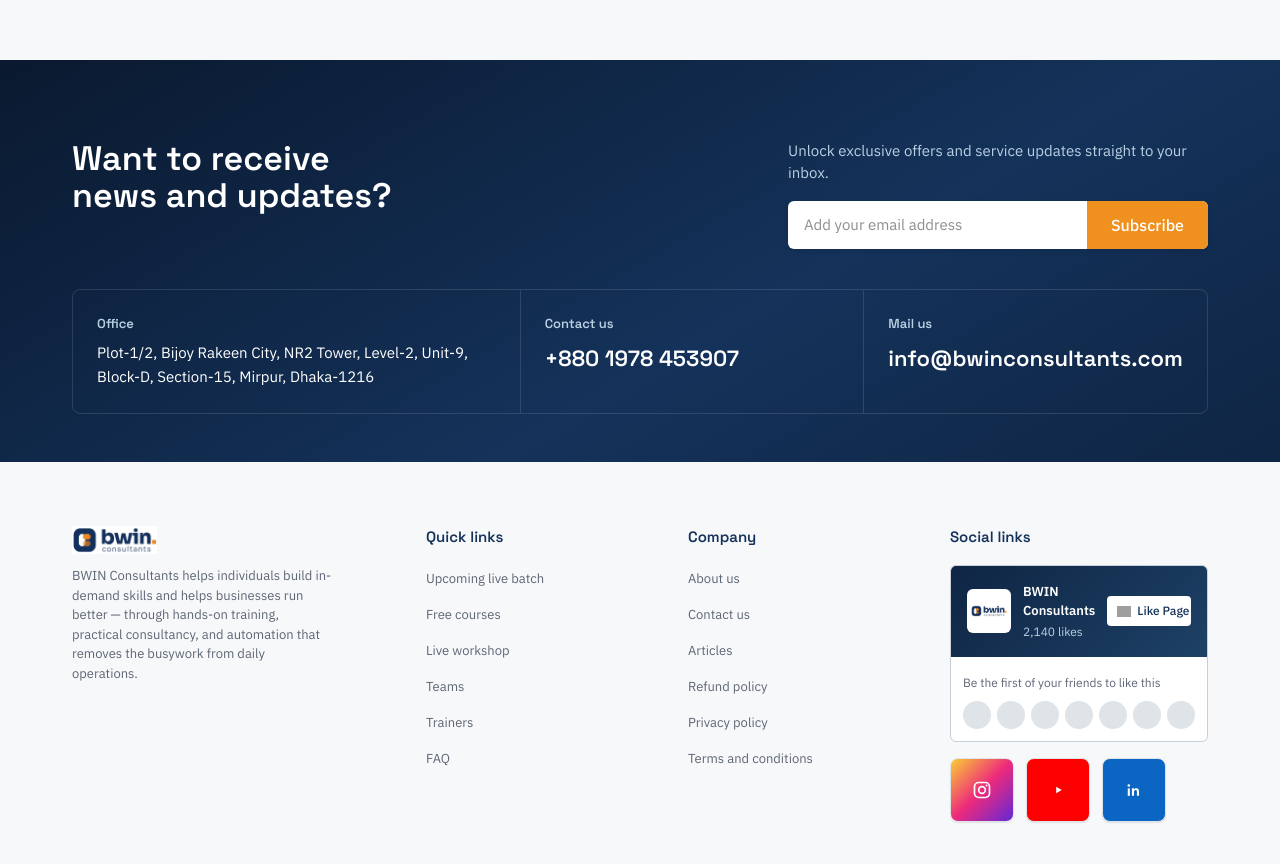
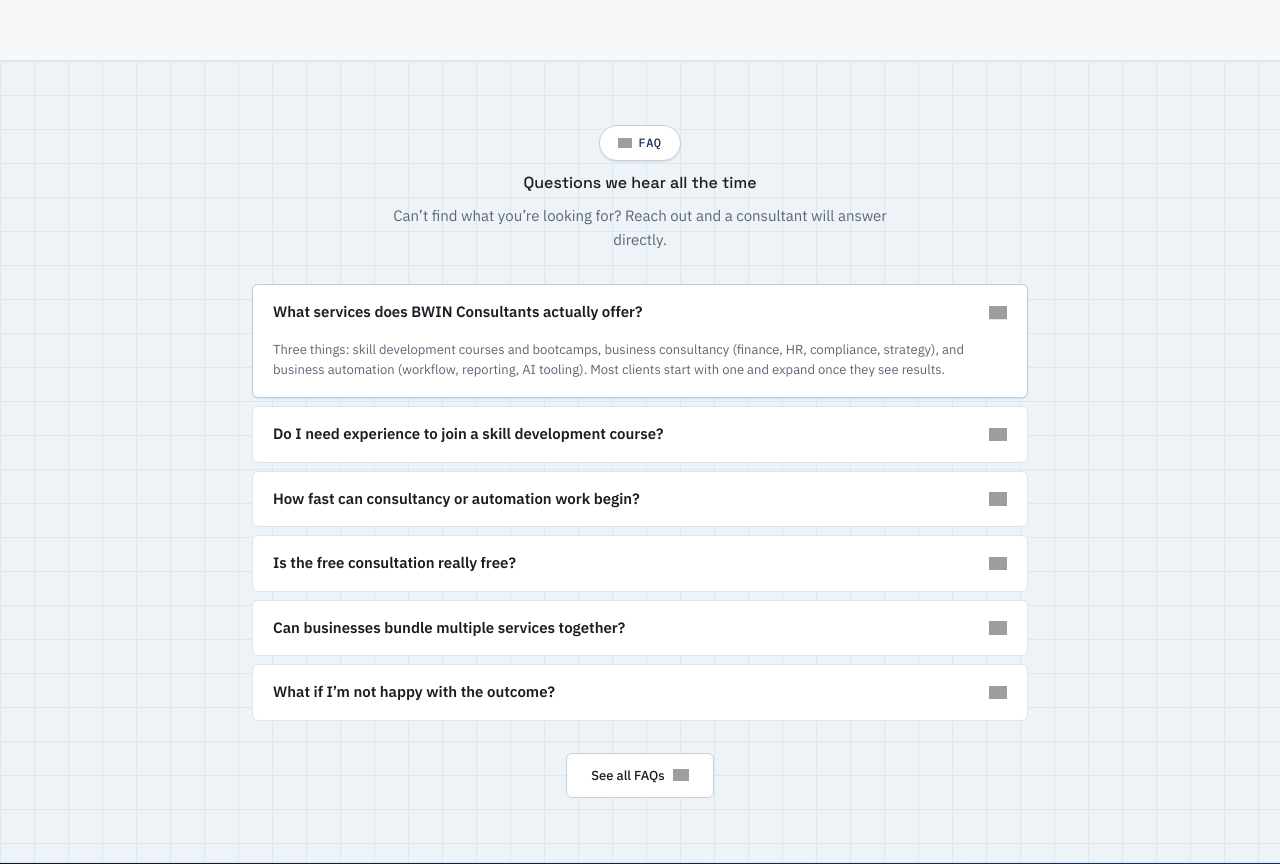
Before and after one commit to ashrafulahsan/bwin-web, a Next.js app: page / in a window 1280 px wide. Shown: the part 3960-4824 px from the top of the page. Built offline with nearby package versions, Linux system fonts and the light colour scheme; grey boxes are pictures that could not be loaded.

Commit message:
Add FaqSection component and related data; update homepage to include FaqSection

```diff
--- /dev/null
+++ b/src/app/(website)/_components/FaqSection.jsx
@@ -0,0 +1,48 @@
+'use client';
+
+import { useState } from 'react';
+import Link from 'next/link';
+import { Icon } from '@/components/ui';
+import { routes } from '@/config/site.config';
+import { homeFaqItems } from '../_data/faq-items';
+
+function FaqItem({ item, open, onToggle }) {
+  return (
+    <div className={'faq-item' + (open ? ' open' : '')}>
+      <button className="faq-question" onClick={onToggle} aria-expanded={open}>
+        <span>{item.q}</span>
+        <Icon name="chevron-down" size={18} className="faq-chevron" />
+      </button>
+      <div className="faq-answer-wrap">
+        <p className="faq-answer">{item.a}</p>
+      </div>
+    </div>
+  );
+}
+
+export function FaqSection({ eyebrow, title, sub, items, dark }) {
+  const [openIdx, setOpenIdx] = useState(0);
+  const data = items || homeFaqItems;
+  return (
+    <section className={'faq-section' + (dark ? ' faq-dark' : '')}>
+      <div className="faq-inner">
+        <div className="faq-head">
+          <div className="faq-eyebrow"><Icon name="question-mark-circle" size={14} />{eyebrow || 'FAQ'}</div>
+          <h2 className="faq-title">{title || 'Questions we hear all the time'}</h2>
+          <p className="faq-sub">{sub || 'Can’t find what you’re looking for? Reach out and a consultant will answer directly.'}</p>
+        </div>
+        <div className="faq-list">
+          {data.map((item, i) => (
+            <FaqItem key={i} item={item} open={openIdx === i} onToggle={() => setOpenIdx(openIdx === i ? -1 : i)} />
+          ))}
+        </div>
+        <div className="faq-more">
+          <Link className="faq-more-link" href={routes.faq}>
+            See all FAQs
+            <Icon name="arrow-right" size={16} />
+          </Link>
+        </div>
+      </div>
+    </section>
+  );
+}
--- /dev/null
+++ b/src/app/(website)/_data/faq-items.js
@@ -0,0 +1,10 @@
+// Static for now — swap this export for an API call (e.g. GET /api/v1/faqs?scope=home) once FAQs are
+// managed in the backend (pages module). Shape must stay { q, a } for FaqSection to keep working unchanged.
+export const homeFaqItems = [
+  { q: 'What services does BWIN Consultants actually offer?', a: 'Three things: skill development courses and bootcamps, business consultancy (finance, HR, compliance, strategy), and business automation (workflow, reporting, AI tooling). Most clients start with one and expand once they see results.' },
+  { q: 'Do I need experience to join a skill development course?', a: 'No — our courses are tiered from beginner to advanced, and tabs on the course catalog let you filter by level. Mentors also review your project work regardless of where you start.' },
+  { q: 'How fast can consultancy or automation work begin?', a: 'A free consultation call usually happens within one business day. Most engagements kick off within a week of that call, once scope and goals are agreed.' },
+  { q: 'Is the free consultation really free?', a: 'Yes, no cost and no obligation. It exists to match you with the right course, service, or automation fit before you commit to anything.' },
+  { q: 'Can businesses bundle multiple services together?', a: 'Yes — check our Bundle Offer page for packaged pricing across skill development, consultancy, and automation, usually at a lower combined rate than booking separately.' },
+  { q: 'What if I’m not happy with the outcome?', a: 'We check in at every milestone so issues surface early, not at the end. If something isn’t working, tell your consultant or trainer directly — adjustments are part of the engagement, not an extra ask.' },
+];
--- a/src/app/(website)/page.jsx
+++ b/src/app/(website)/page.jsx
@@ -4,6 +4,7 @@
 import { BusinessAutomationSection } from './_components/BusinessAutomationSection';
 import { WhyChooseUsSection } from './_components/WhyChooseUsSection';
 import { TestimonialsSection } from './_components/TestimonialsSection';
+import { FaqSection } from './_components/FaqSection';
 
 export default function HomePage() {
   return (
@@ -14,6 +15,7 @@
       <BusinessAutomationSection />
       <WhyChooseUsSection />
       <TestimonialsSection />
+      <FaqSection />
     </>
   );
 }
```
Also changed, not shown: 1 other file (tests, documents, lock files or other folders).
